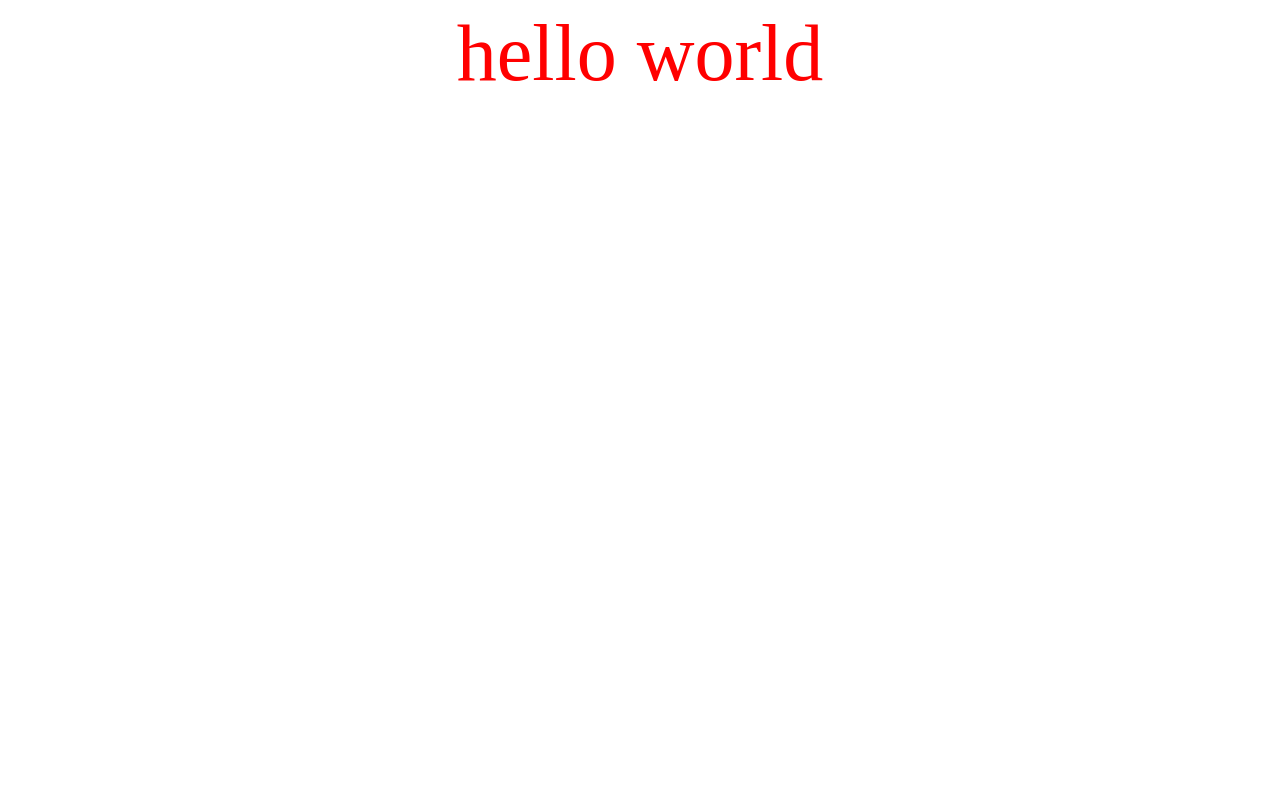
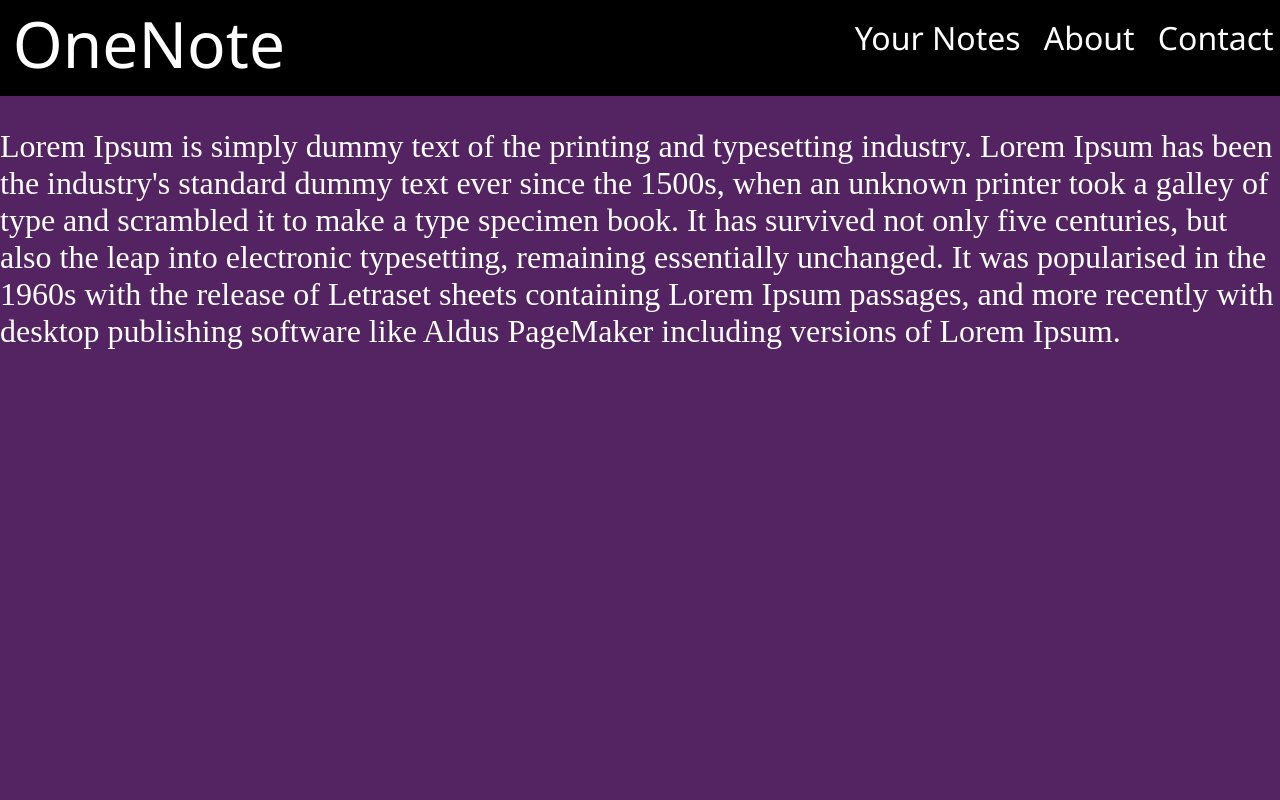
Before and after one commit to alex-kwan/parallax-test, a website built with webpack: page index.html in a window 1280 px wide. Shown: the top 800 px of the page. Built offline with nearby package versions, Linux system fonts and the light colour scheme.

Commit message:
Added on some prototype code I had set up before

```diff
--- a/bundle.js
+++ b/bundle.js
@@ -83,7 +83,7 @@
 
 
 	// module
-	exports.push([module.id, ".test {\n  font-size: 5em;\n  color: red;\n  text-align: center;\n}\n", ""]);
+	exports.push([module.id, ".test {\n  font-size: 5em;\n  color: red;\n  text-align: center;\n}\n#one {\n  background-color: #542362;\n  width: 100%;\n  height: 100vh;\n  min-height: 550px;\n}\n#two {\n  background-color: #CA5DEB;\n  width: 100%;\n  height: 100vh;\n  min-height: 550px;\n}\n#three {\n  background-color: #9A56AF;\n  width: 100%;\n  height: 100vh;\n  min-height: 550px;\n}\n.innerContainer {\n  width: 100%;\n  height: 100%;\n  padding-top: 6em;\n  min-height: 550px;\n}\n#menu {\n  background-color: #000000;\n  position: fixed;\n  height: 6em;\n  width: 100%;\n}\n.titleContainer {\n  font-family: 'Segoe UI';\n  color: white;\n  margin: 0px 0px 0px 0.2em;\n  font-size: 4em;\n  display: inline-block;\n}\n.links {\n  float: right;\n}\nbody {\n  margin: 0px;\n}\nul > li {\n  display: inline;\n}\np {\n  color: white;\n  font-size: 2em;\n}\n.menuItem {\n  font-family: 'Segoe UI';\n  margin: 0.2em 0.2em 0.2em 0.4em;\n  color: white;\n  font-size: 2em;\n  text-decoration: none;\n}\n", ""]);
 
 	// exports
 
--- a/index.html
+++ b/index.html
@@ -1,11 +1,55 @@
 <html>
 
 <head>
-    <script src="bundle.js"></script>
+   <script src="bundle.js"></script>
+   <script src="https://cdnjs.cloudflare.com/ajax/libs/jquery/2.2.1/jquery.js"></script>
+   <script>
+            $(function() {
+                $('a[href*="#"]:not([href="#"])').click(function() {
+                if (location.pathname.replace(/^\//,'') == this.pathname.replace(/^\//,'') && location.hostname == this.hostname) {
+                    var target = $(this.hash);
+                    target = target.length ? target : $('[name=' + this.hash.slice(1) +']');
+                    if (target.length) {
+                    $('html, body').animate({
+                        scrollTop: target.offset().top
+                    }, 1000);
+                    return false;
+                    }
+                }
+                });
+            });
+	</script>
 </head>
 
 <body>
-    <div class="test">hello world</div>
-</body>
+        <div id="menu">
+            <div class="titleContainer">OneNote</div>
+            <div class="links">
+            <ul>
+                <li><a  class="menuItem" href="#one">Your Notes</a></li>
+                <li><a class="menuItem" href="#two">About</a></li>
+                <li><a class="menuItem" href="#three">Contact</a></li>
+            </ul>
+            </div>
+        </div>
 
+        <div id="one">
+            <div class="innerContainer">
+            <p>Lorem Ipsum is simply dummy text of the printing and typesetting industry. Lorem Ipsum has been the industry's standard dummy text ever since the 1500s, when an unknown printer took a galley of type and scrambled it to make a type specimen book. It has survived not only five centuries, but also the leap into electronic typesetting, remaining essentially unchanged. It was popularised in the 1960s with the release of Letraset sheets containing Lorem Ipsum passages, and more recently with desktop publishing software like Aldus PageMaker including versions of Lorem Ipsum.</p>
+            </div>
+        </div>
+        <div id="two">
+             <div class="innerContainer">
+              <p>Lorem Ipsum is simply dummy text of the printing and typesetting industry. Lorem Ipsum has been the industry's standard dummy text ever since the 1500s, when an unknown printer took a galley of type and scrambled it to make a type specimen book. It has survived not only five centuries, but also the leap into electronic typesetting, remaining essentially unchanged. It was popularised in the 1960s with the release of Letraset sheets containing Lorem Ipsum passages, and more recently with desktop publishing software like Aldus PageMaker including versions of Lorem Ipsum.</p>
+              </div>
+        </div>
+        <div id="three">
+            <div class="innerContainer">
+                <p>
+               Contrary to popular belief, Lorem Ipsum is not simply random text. It has roots in a piece of classical Latin literature from 45 BC, making it over 2000 years old. Richard McClintock, a Latin professor at Hampden-Sydney College in Virginia, looked up one of the more obscure Latin words, consectetur, from a Lorem Ipsum passage, and going through the cites of the word in classical literature, discovered the undoubtable source. Lorem Ipsum comes from sections 1.10.32 and 1.10.33 of "de Finibus Bonorum et Malorum" (The Extremes of Good and Evil) by Cicero, written in 45 BC. This book is a treatise on the theory of ethics, very popular during the Renaissance. The first line of Lorem Ipsum, "Lorem ipsum dolor sit amet..", comes from a line in section 1.10.32.
+               </p>
+            </div>
+        </div>
+
+    </body>
 </html>
--- a/style/app.less
+++ b/style/app.less
@@ -3,3 +3,71 @@
     color: red;
     text-align:center;
 }
+
+#one {
+    background-color: #542362;
+    width : 100%;
+    height: 100vh;
+    min-height:550px;
+}
+
+#two {
+    background-color: #CA5DEB;
+    width: 100%;
+    height: 100vh;
+    min-height:550px;
+}
+
+#three {
+    background-color: #9A56AF;
+    width: 100%;
+    height:100vh;
+    min-height:550px;
+}
+
+
+.innerContainer{
+   width: 100%;
+   height: 100%;
+   padding-top:6em;
+   min-height:550px;
+}
+
+#menu{
+    background-color: rgb(0,0,0);
+    position: fixed;
+    height: 6em;
+    width:100%;
+}
+
+.titleContainer{
+    font-family: 'Segoe UI';
+    color: white;
+    margin: 0px 0px 0px 0.2em;
+    font-size: 4em;
+    display: inline-block;
+}
+
+.links{
+    float:right;
+}
+
+body {
+    margin: 0px;
+}
+
+ul > li {
+    display: inline;
+}
+
+p {
+     color : white;
+     font-size: 2em;
+}
+.menuItem {
+    font-family: 'Segoe UI';
+    margin: 0.2em 0.2em 0.2em 0.4em;
+    color : white;
+    font-size: 2em;
+    text-decoration: none;
+}
```
Also changed, not shown: 1 other file.
